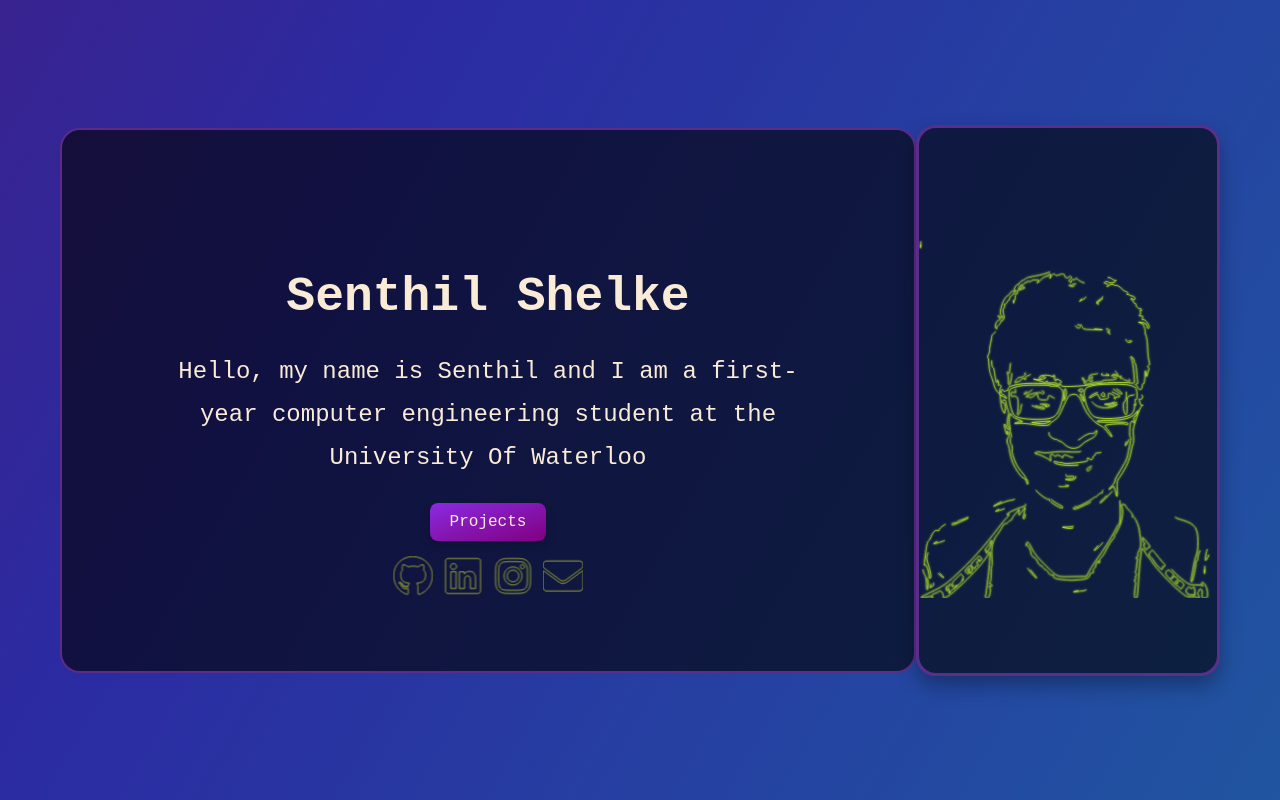
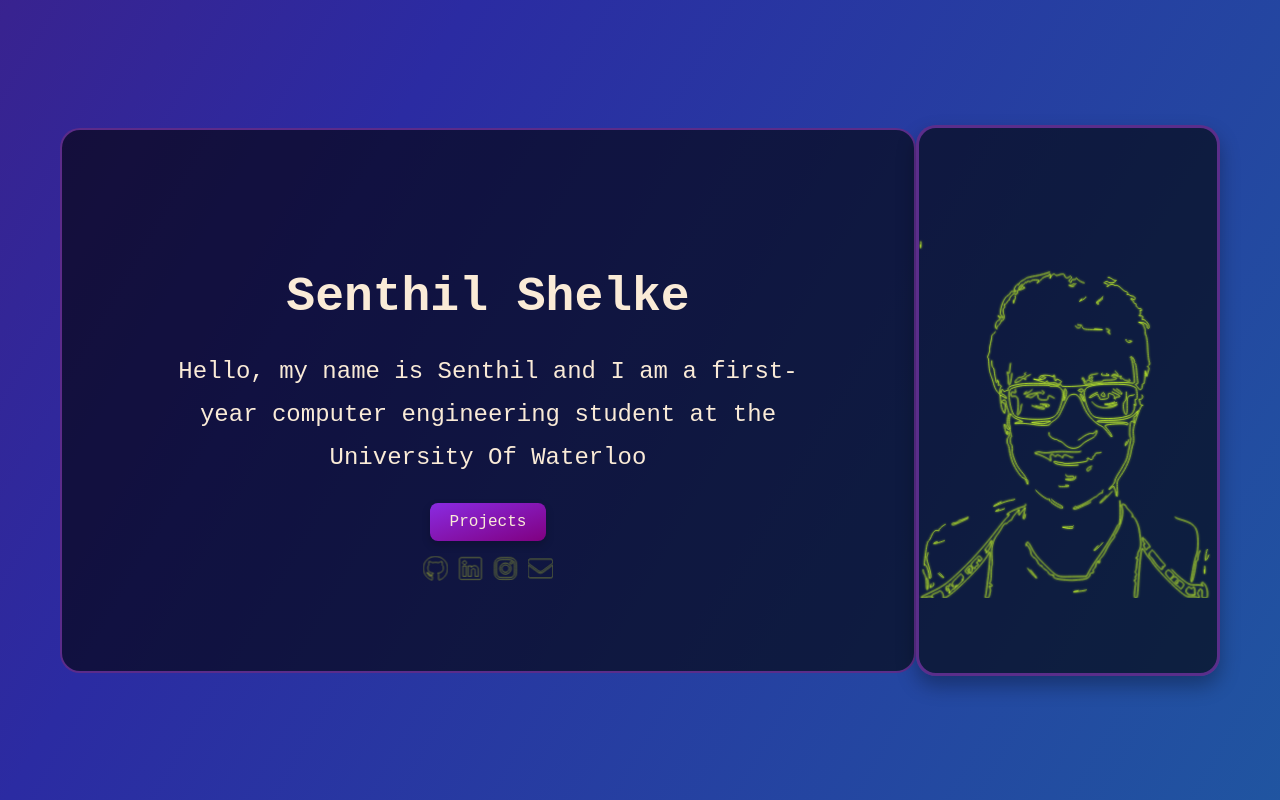
Before and after one commit to SenthilShelke/senthil-website, a React (Vite) app: page / in a window 1280 px wide. Built offline with nearby package versions, Linux system fonts and the light colour scheme.

Commit message:
updated icons

```diff
--- a/src/index.css
+++ b/src/index.css
@@ -297,12 +297,12 @@ path {
 
 .social-icons a {
   color: antiquewhite;
-  width: 40px;
-  height: 40px;
+  width: 25px;
+  height: 25px;
   display: flex;
   justify-content: center;
   align-items: center;
-  transition: transform 0.2s ease, color 0.2s ease;
+  transition: color 0.2s ease-in-out, transform 0.2s ease-in-out;
 }
 
 .social-icons a svg {
@@ -312,5 +312,5 @@ path {
 
 .social-icons a:hover {
   color: rgb(81, 28, 110);
-  transform: scale(1.2);
+  transform: scale(1.1);
 }
```
